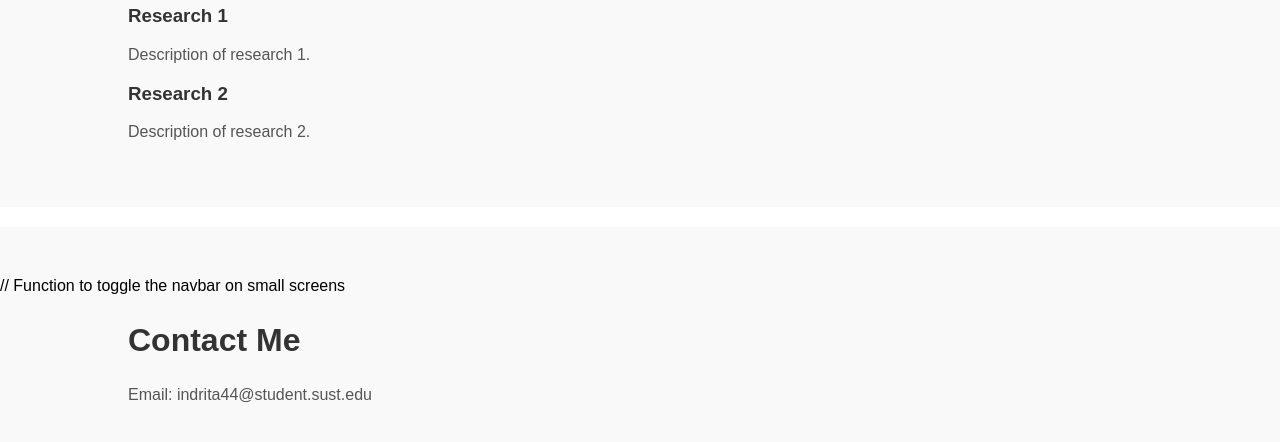
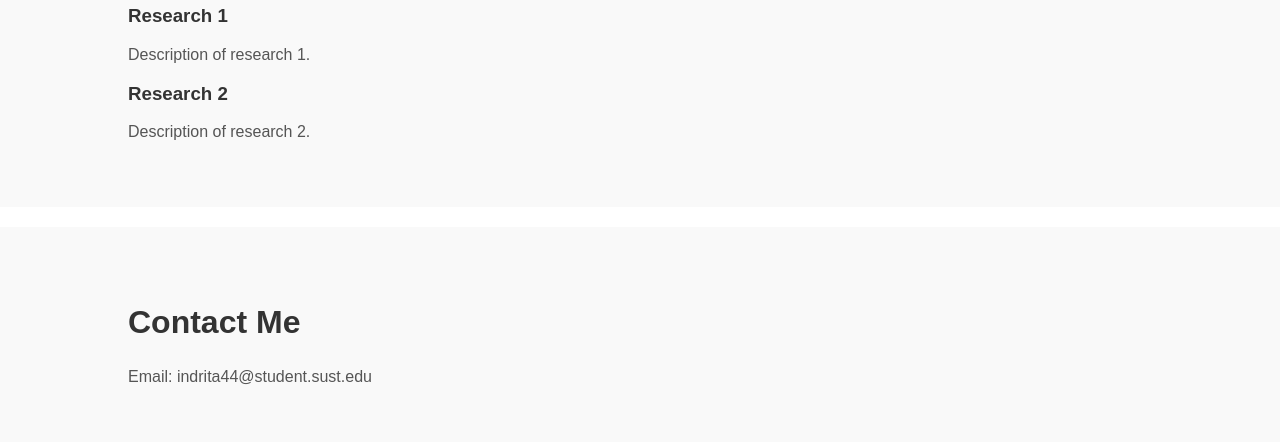
Before and after one commit to IndritaMN/Portfolio, a plain HTML site: page index.html in a window 1280 px wide. Shown: the part 731-1173 px from the top of the page. Drawn offline with Linux system fonts and the light colour scheme.

Commit message:
Update index.html

```diff
--- a/index.html
+++ b/index.html
@@ -168,7 +168,7 @@ section h2 {
         </div>
     </section>
 
-    <section id="contact" class="contact">// Function to toggle the navbar on small screens
+    <section id="contact" class="contact">
 
         <div class="container">
             <h2>Contact Me</h2>
```
